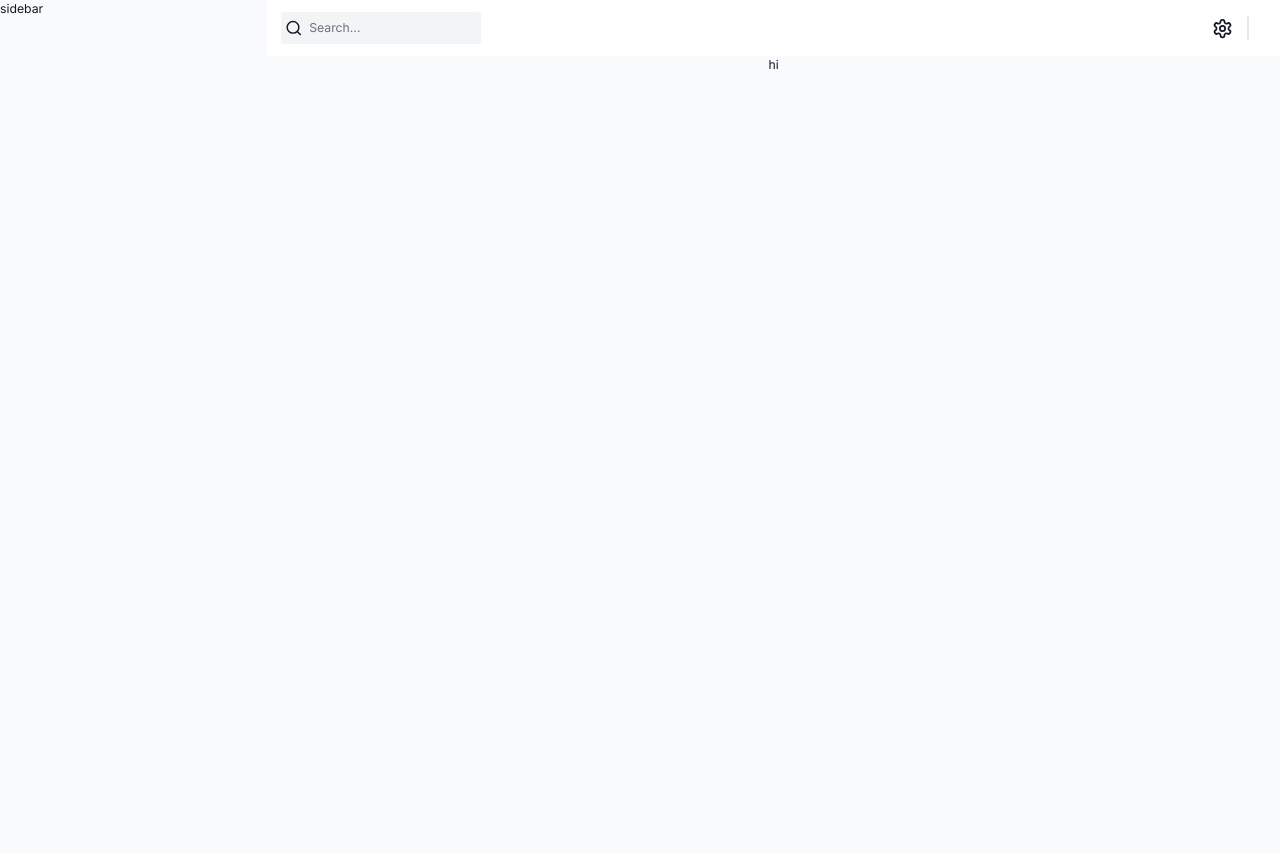
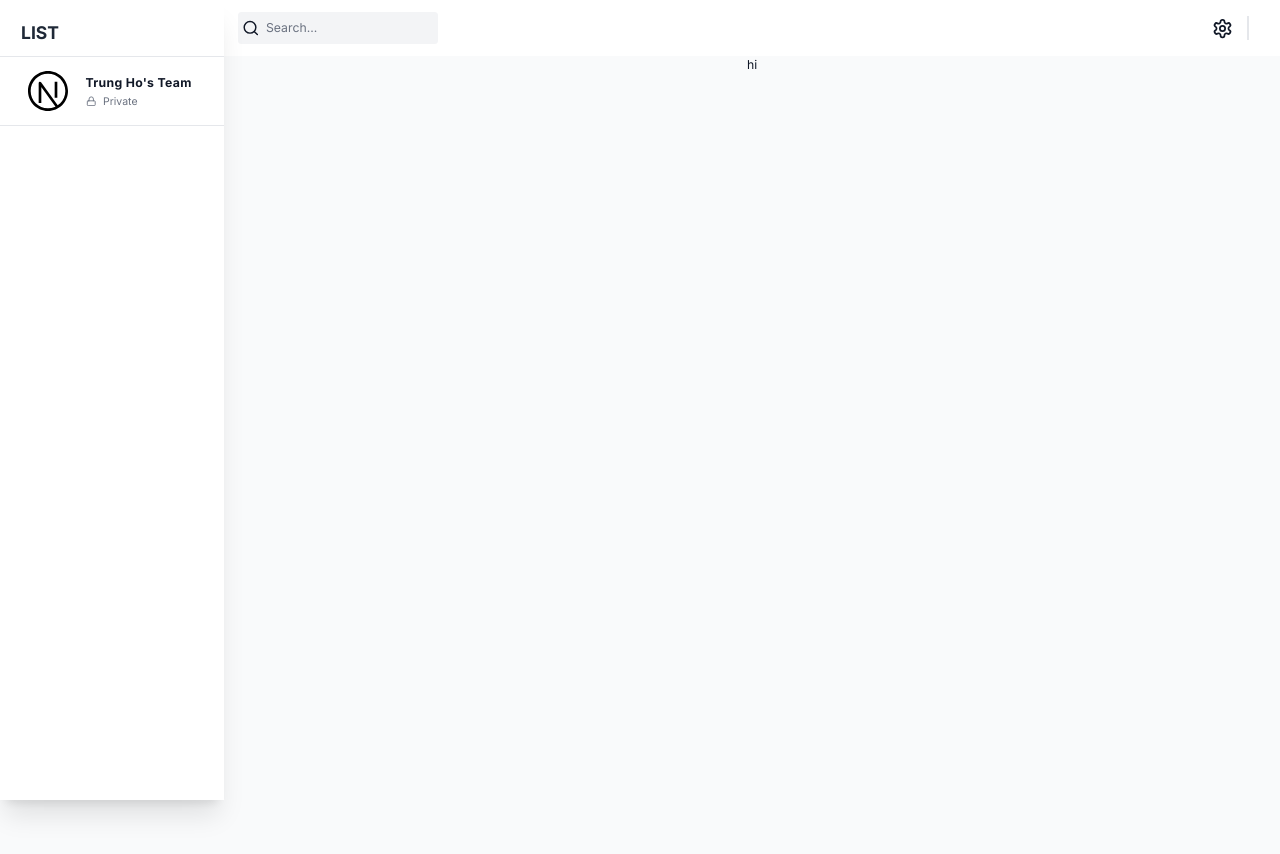
Before and after one commit to trungho1411/project-management-app, a Next.js app in the folder client/: page / in a window 1280 px wide. Built offline with nearby package versions, Linux system fonts and the light colour scheme.

Commit message:
Sidebar component init for the logo and team name. Add .svg file for the logo section

```diff
--- /dev/null
+++ b/client/src/app/(components)/Sidebar/index.tsx
@@ -0,0 +1,46 @@
+'use client'
+
+import { LockIcon } from 'lucide-react'
+import Image from 'next/image'
+import React, { useState } from 'react'
+
+const Sidebar = () => {
+    const [showProjects, setShowProjects] = useState(true)
+    const [showPriority, setShowPriority] = useState(true)
+
+    const sidebarClassNames = `fixed flex flex-col h-[100%] justtify-between shadow-xl transition-all
+    duration-300 h-full z-40 dark:bg-black overflow-y-auto bg-white w-64`
+  return (
+    <div className={sidebarClassNames}>
+        <div className='flex h-[100%] w-full flex-col justify-start'>
+            {/* {logotop} */}
+            <div className='z-50 flex min-h-[56px] w-64 items-center justify-between bg-white px-6 pt-3 dark:bg-black'>
+                <div className='text-xl font-bold text-gray-800 dark:text-white'>
+                    LIST
+                </div>
+            </div>
+            {/* {tema} */}
+            <div className='flex items-center gap-5 border-y-[1.5px] border-gray-200 px-8 py-4 dark:border-gray-700'>
+                <Image
+                src='/logo.svg'
+                width={40}
+                height={40}
+                alt='Logo'
+                />
+                <div>
+                    <h3 className='text-md font-bold tracking-wide dark:text-gray-200'>
+                        Trung Ho&apos;s Team
+                    </h3>
+                    <div className='mt-1 flex items-start gap-2'>
+                        <LockIcon className='mt-[0.1rem] h-3 w-3 text-gray-500 dark:text-gray-400'/>
+                        <p className='text-xs text-gray-500'>Private</p>
+                    </div>
+                </div>
+            </div>
+            {/* {navbar link} */}
+        </div>
+    </div>
+  )
+}
+
+export default Sidebar
--- a/client/src/app/dashboardWrapper.tsx
+++ b/client/src/app/dashboardWrapper.tsx
@@ -1,14 +1,13 @@
 import React from 'react'
 import Navbar from './(components)/Navbar'
+import Sidebar from './(components)/Sidebar'
 
 
 const DashboardWrapper = ({ children }: { children: React.ReactNode }) => {
     return (
         <div className='flex min-h-screen w-full bg-gray-50 text-gray-900'>
-            sidebar
-            {/* {sidebar} */}
+            <Sidebar />
             <main className={`flex w-full flex-col bg-gray-50 dark:bg-dark-bg md:pl-64`}>
-                {/* {navbar} */}
                 <Navbar />
                 {children}
             </main>
```
Also changed, not shown: client/public/logo.svg (added).
